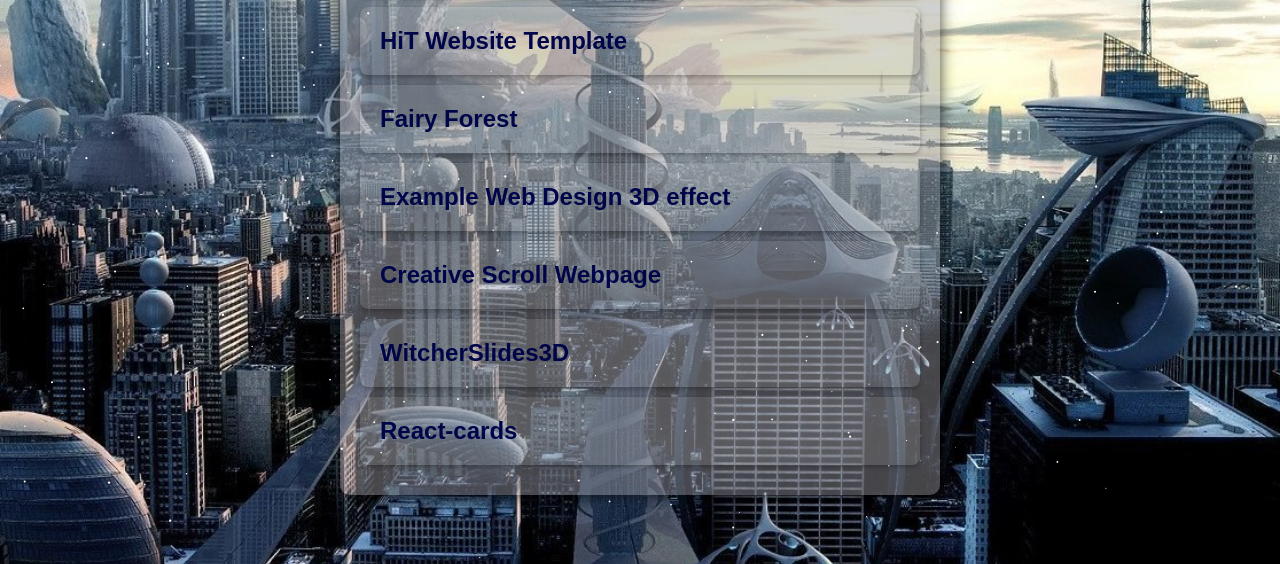
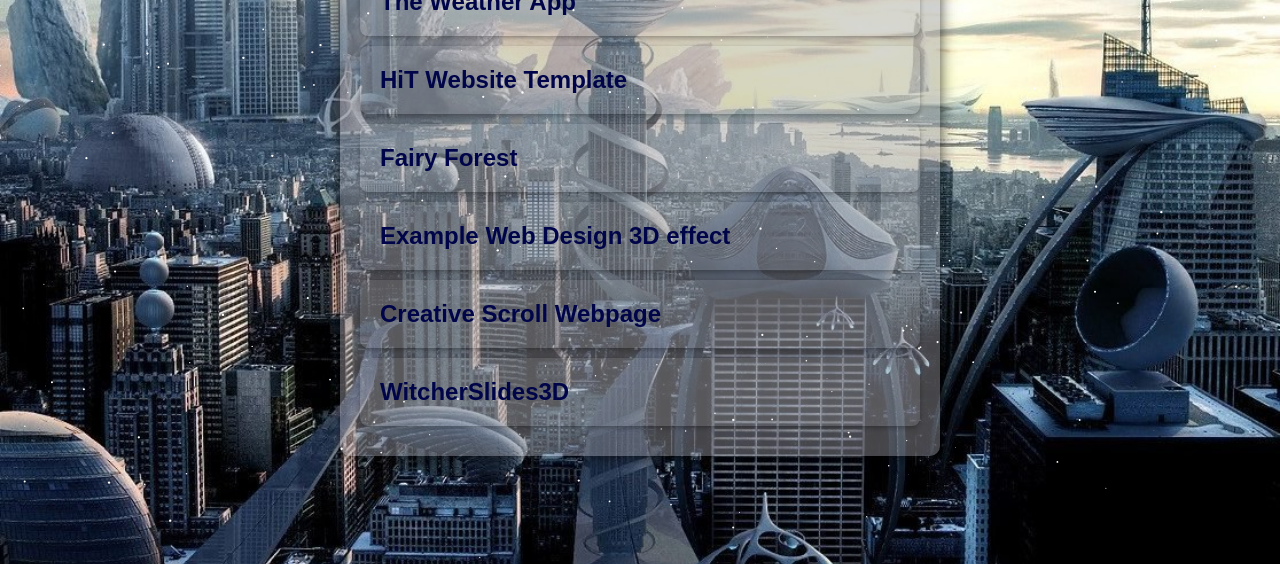
Before and after one commit to anawiduch/MyProjects, a plain HTML site: page index.html in a window 1280 px wide. Shown: the part 236-800 px from the top of the page. Drawn offline with Linux system fonts and the light colour scheme.

Commit message:
index.html

```diff
--- a/index.html
+++ b/index.html
@@ -55,10 +55,6 @@
                 <span class="tooltip">An interactive 3D experience based on the Witcher universe.</span>
             </li></a>
 
-            <a href="https://react-app-youtubecards.netlify.app/" target="_blank"><li class="project">React-cards
-                <span class="tooltip">The cards on a web page that display photos/videos with descriptions and their association with social media channels or profiles and a "like" function. </span>
-            </li></a>
-
         </ul>
     </div>
     </div>
```
